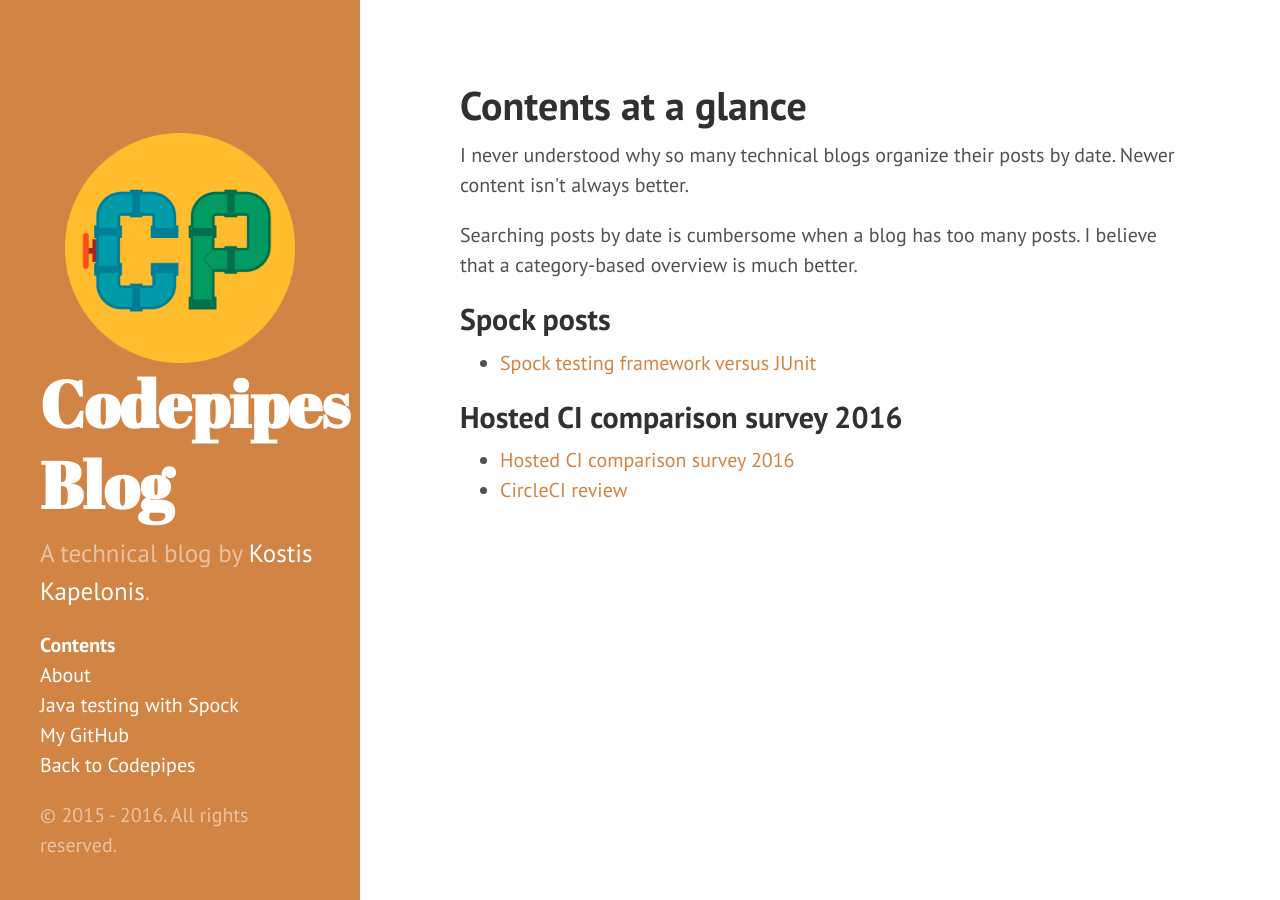
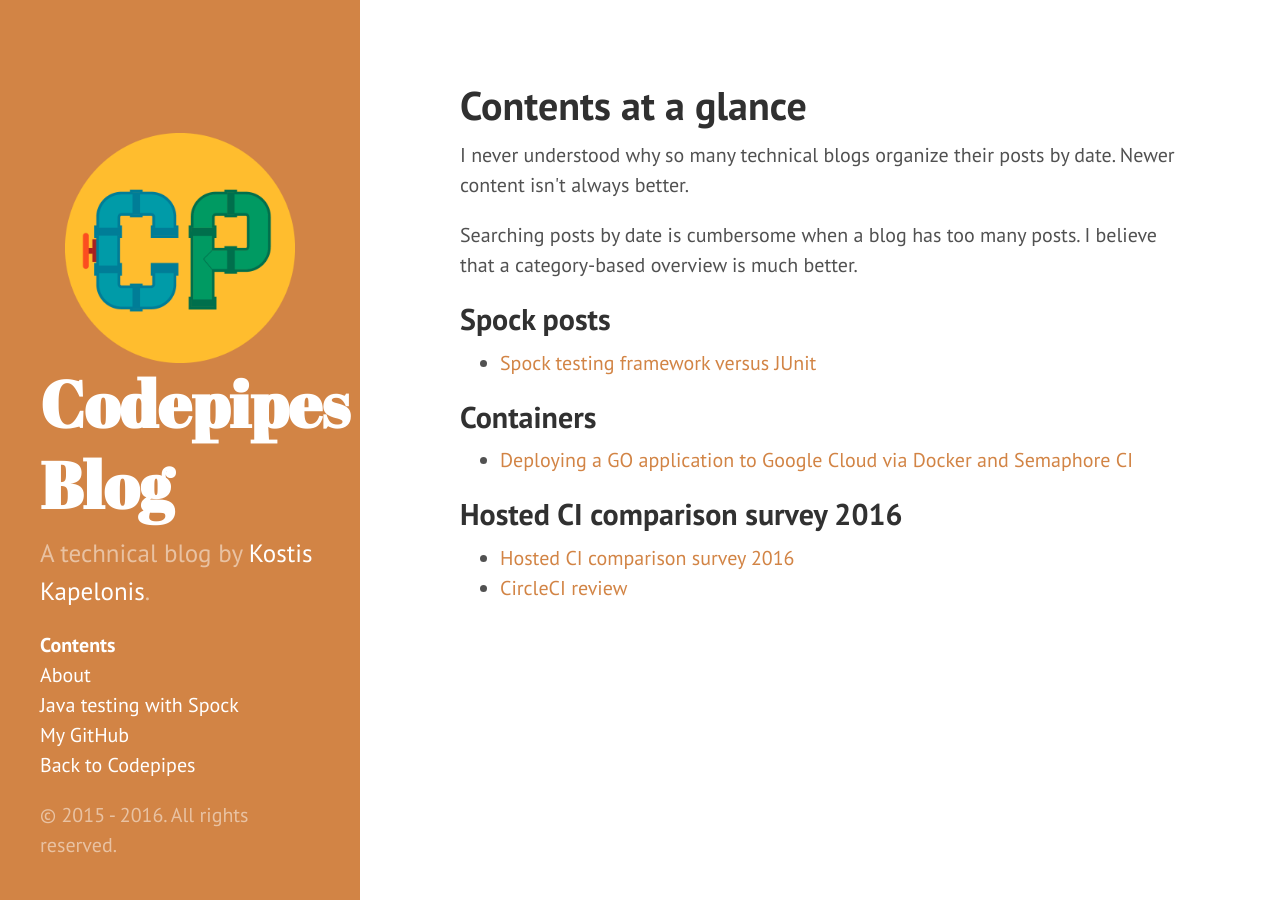
Before and after one commit to kkapelon/kkapelon.github.io, a Jekyll site: the page built from index.html, in a window 1280 px wide. Built offline with Jekyll 4.4.1, drawn with Linux system fonts in a browser that asks for light colours; some of the changed lines change nothing that is shown.

Commit message:
Started Go-Docker-Semaphore-Gloud tutorial

```diff
--- /dev/null
+++ b/_posts/2016-09-20-go-docker-semaphoreci-gloud-tutorial.md
@@ -0,0 +1,166 @@
+---
+layout: post
+title: Deploying a GO application to Google Cloud via Docker and Semaphore CI
+category: containers
+---
+
+### Introduction
+
+In this tutorial we will deploy a sample application (written in the [GO programming language](https://golang.org/)) to Google Cloud.
+We will package our application using Docker in order to make the final deployment as close as possible to the development environment.
+
+
+### Prerequisites ###
+
+For this tutorial we will need
+
+* A [Docker](https://www.docker.com) installation
+* An account for [Semaphore CI](semaphoreci.com) (free registration required)
+* An account for [Google cloud](https://cloud.google.com/) (free registration required)
+* Our favourite text editor and command line terminal to edit all related files
+
+#### Note regarding docker on Windows
+
+For this article I am using Docker on Windows. The recommended way to run Docker on Windows (or even Mac) is via [the Docker toolbox](https://www.docker.com/products/docker-toolbox).
+The Docker toolbox creates a "normal" VM on Windows and then runs the Docker engine on top giving you access to containers.
+This means that things are a bit more complicated as Docker does NOT run on localhost (as it would be expected
+	on a Linux installation)
+
+You might see some slightly different screenshots on your system if you use Linux but the basic concepts are the same.
+
+
+#### Source code for this article
+
+You can find the source code mentioned in this article on [Github](https://github.com/kkapelon/go-docker-semaphore-gcloud). You can follow
+along either by creating a repository on your own and typing the source files yourself, or by simple cloning this repository to have
+everything ready.
+
+
+### Step 1 - Creating the Go application
+
+First we will create our GO application. For the purposes of this tutorial we will start with a really trivial web
+server that prints a hello message (plain text) when accessed on port 8080. Here is the complete GO file named `trivial-web-server.go`:
+
+{% highlight go %}
+package main
+
+import (
+	"fmt"
+	"net/http"
+)
+
+func indexHandler(w http.ResponseWriter, r *http.Request) {
+	fmt.Fprintf(w, "I am a GO application running on Google Cloud.")
+
+}
+
+func main() {
+	fmt.Println("Basic web server is starting on port 8080...")
+	http.HandleFunc("/", indexHandler)
+	http.ListenAndServe(":8080", nil)
+}
+
+{% endhighlight %}
+
+For the rest of this tutorial we will mention **[WORKDIR]** as the root directory of our project. Choose any location that you see fit
+on your workstation for this directory
+
+Place the GO source file into **[WORKDIR]/src/sample** as per GO guidelines. You can choose any other name instead of `sample` if you like.
+We also create the folder `[WORKDIR]/bin` that will hold the compiled binary.
+
+#### Running the GO application via Docker
+
+We need to run our GO application at least once to verify that it is working correctly. Of course we could install
+the GO development tools locally and run the application directly on our workstation. But this would beat one of
+the main objectives of Docker - having the same environment during development and during deployment.
+
+Therefore we will instead run our application in a Docker container that will have the GO runtime installed.
+At the time of writing the current official Docker image for GO is [golang:1.7.1](https://hub.docker.com/_/golang/).
+We will therefore launch it on our Docker engine and compile/run our sample Web application
+
+This image comes with the directories `go/src` and `go/bin` that already mirror our source code structure.
+
+{% highlight shell %}
+$ docker run -v /[WORKDIR]:/go -it -p 8080:8080 golang:1.7.1
+root@05f0b7a68683:/go# ls src/sample
+trivial-web-server.go
+root@05f0b7a68683:/go#
+{% endhighlight %}
+
+The docker command runs a Docker instance of image golang:1.7.1, exposes port 8080 to the Docker host (or VM if you use Windows/Mac) and gives
+us an interactive terminal inside the container. We also mount the folder that contains our source inside the running container. To verify
+that the source code is available we run the ls command.
+
+So now we have a Linux environment with the GO runtime available and with access to the source code. We compile and run our code:
+
+{% highlight shell %}
+root@05f0b7a68683:/go# go install sample
+root@05f0b7a68683:/go# ls -l bin
+total 5557
+-rwxrwxrwx 1 1000 staff 5689610 Sep 21 22:15 sample
+root@05f0b7a68683:/go# ./bin/sample
+Basic web server is starting on port 8080...
+{% endhighlight %}
+
+Success! Our code is now compiled and runs as expected. To verify it really runs on port 8080 we can use our browser. If you use Docker on Linux
+you can visit the localhost port directly. For Windows we need the VM ip that should be available if you run `docker-machine ls` on your terminal.
+
+Here is the application running.
+
+![Adding a project to CircleCI](../../assets/go-docker-gcloud/local-docker-url.png)
+
+Now we are ready to create a Docker image of our application.
+
+### Step 2 - Packaging manually the application into a Docker image
+
+Exit the container by pressing `Ctrl-C` and then `Ctrl-D` to get back to the Docker host prompt.
+
+{% highlight shell %}
+root@05f0b7a68683:/go# bin/sample
+Basic web server is starting on port 8080...
+^C
+root@05f0b7a68683:/go# exit
+$ ls bin/sample
+bin/sample
+{% endhighlight %}
+
+Because we mounted the parent directory of `bin` we now have the GO binary intact left on the Docker host even though the container that compiled it is no
+longer active.
+
+The next step is to package this binary into a Docker image. We will use the same GO image we used for compiling, which will assure the correct
+functionality of our application when it gets deployed to production.
+
+We create the following Dockerfile at the `WORKDIR` directory. As you can see it just takes the GO binary and runs it.
+
+{% highlight docker %}
+FROM golang:1.7.1
+COPY bin/sample /go/bin
+EXPOSE 8080
+CMD ["/go/bin/sample"]
+{% endhighlight %}
+
+To verify the docker build we create a sample image and run it:
+
+{% highlight shell %}
+$ docker build -t my-sample-image .
+Sending build context to Docker daemon 5.772 MB
+Step 1 : FROM golang:1.7.1
+ ---> 002b233310bb
+Step 2 : COPY bin/sample /go/bin
+ ---> Using cache
+ ---> 2eada3013b42
+Step 3 : EXPOSE 8080
+ ---> Using cache
+ ---> f6bf1285d5a2
+Step 4 : CMD /go/bin/sample
+ ---> Using cache
+ ---> 87d168345b83
+Successfully built 87d168345b83
+
+$ docker run -p 8080:8080 my-sample-image
+Basic web server is starting on port 8080...
+{% endhighlight %}
+
+The application should again be available on our browser as before.
+
+### Step 3 - Using Semaphore CI to automate the build process
--- a/index.html
+++ b/index.html
@@ -17,6 +17,16 @@ title: Home
 
    <ul>
   {% for post in site.categories.spock %}
+    <li>
+      <a href="{{ post.url }}">{{ post.title }}</a>
+    </li>
+  {% endfor %}
+</ul>
+
+<h2>Containers</h2>
+
+   <ul>
+  {% for post in site.categories.containers %}
     <li>
       <a href="{{ post.url }}">{{ post.title }}</a>
     </li>
```
Also changed, not shown: _posts/2016-04-24-hosted-ci-comparison.md (+1 -1 lines), assets/go-docker-gcloud/local-docker-url.png (added).
